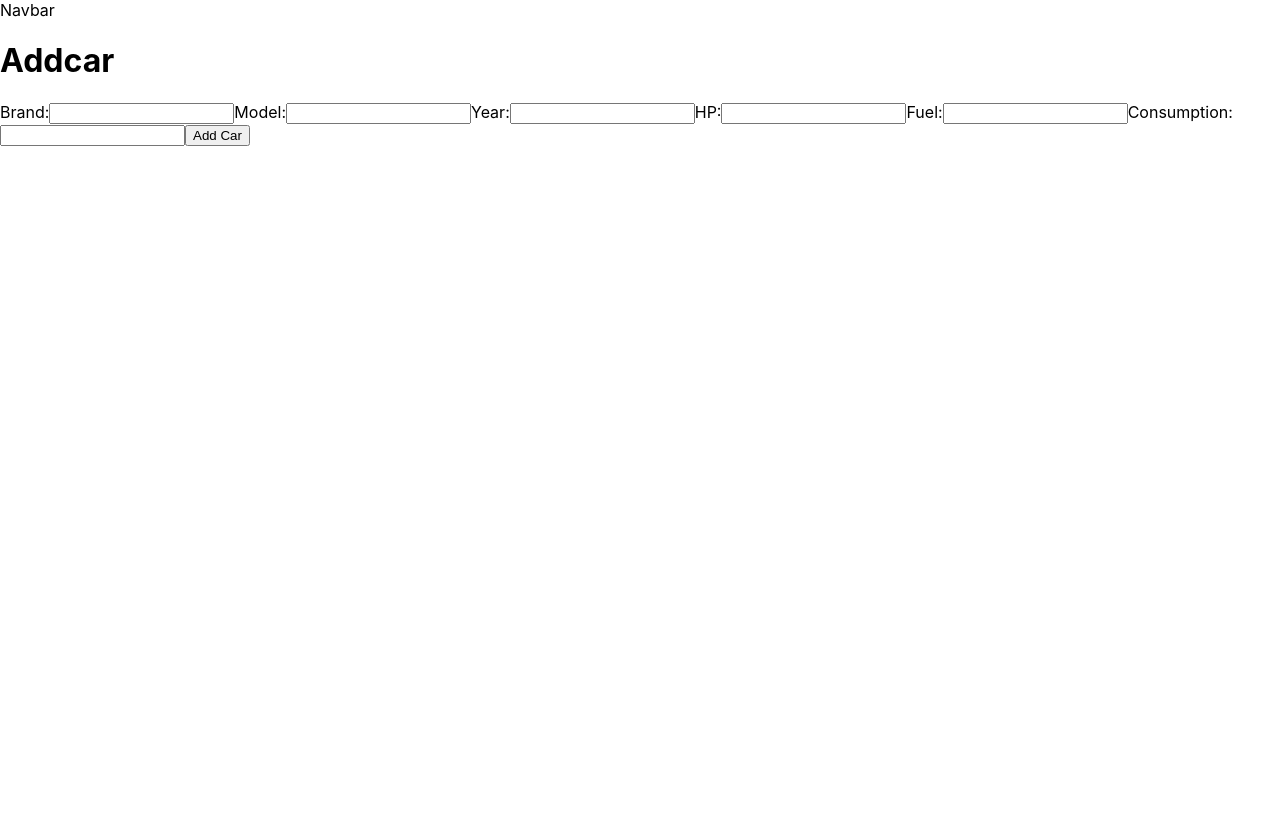
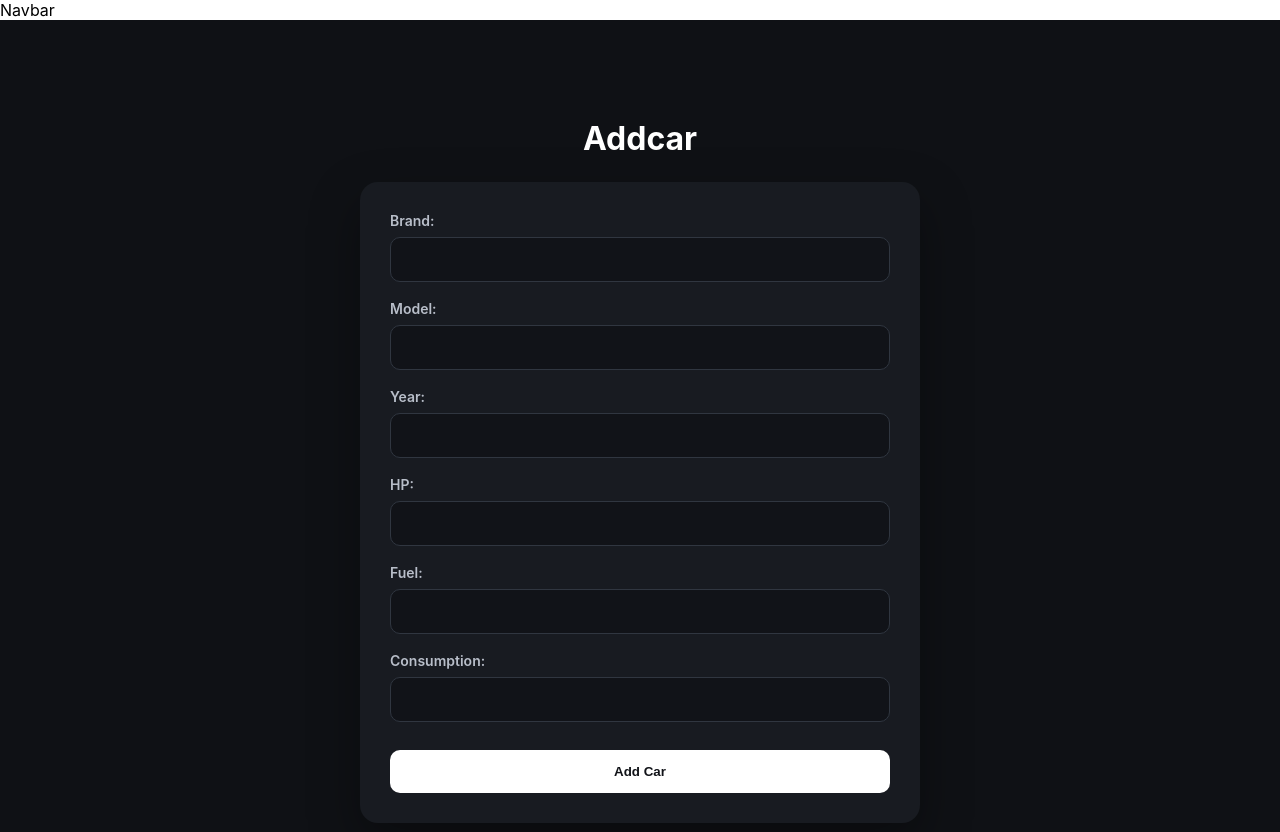
Before and after one commit to MartinG1341/react-car-app, a React (Create React App) app: page /add-car in a window 1280 px wide. Shown: the top 832 px of the page. Before the commit the page ends 800 px from the top, so only its background shows below. Built offline with nearby package versions, Linux system fonts and the light colour scheme.

Commit message:
Car-add form

```diff
--- /dev/null
+++ b/db.json
@@ -0,0 +1,14 @@
+{
+  "cars": [
+    {
+      "brand": "bmw",
+      "model": "330",
+      "year": "2000",
+      "horsepower": "231",
+      "fuel": "petrol",
+      "consumption": "14",
+      "id": "bL5zOwaxsgU"
+    }
+  ],
+  "$schema": "./node_modules/json-server/schema.json"
+}
--- a/package.json
+++ b/package.json
@@ -7,6 +7,7 @@
     "@testing-library/jest-dom": "^6.9.1",
     "@testing-library/react": "^16.3.2",
     "@testing-library/user-event": "^13.5.0",
+    "json-server": "^1.0.0-beta.15",
     "react": "^19.2.8",
     "react-dom": "^19.2.8",
     "react-router-dom": "^5.3.4",
@@ -17,7 +18,8 @@
     "start": "react-scripts start",
     "build": "react-scripts build",
     "test": "react-scripts test",
-    "eject": "react-scripts eject"
+    "eject": "react-scripts eject",
+    "server": "json-server --watch db.json --port 3001"
   },
   "eslintConfig": {
     "extends": [
--- a/src/pages/AddCar/AddCar.jsx
+++ b/src/pages/AddCar/AddCar.jsx
@@ -1,5 +1,6 @@
 import React from 'react'
 import { useState } from 'react'
+import styles from './AddCar.module.css'
 
 export default function AddCar() {
     const [brand, setBrand] = useState('')
@@ -10,15 +11,35 @@ export default function AddCar() {
     const [consumption, setConsumption] = useState('')
     const [isPending, setIsPending] = useState(false)
 
-    const handleSubmit = (e) => {
+    const handleSubmit = async (e) => {
         e.preventDefault()
         console.log(brand, model, year, horsepower, fuel, consumption)
+        const car = {
+            brand,
+            model,
+            year,
+            horsepower,
+            fuel,
+            consumption
+        }
+
+        setIsPending(true)
+
+        await fetch('http://localhost:3001/cars', {
+            method: 'POST',
+            headers: {
+                'Content-Type': 'application/json'
+            },
+            body: JSON.stringify(car)
+        })
+
+        setIsPending(false)
 
     }
   return (
-    <div>
+    <div className={styles.page}>
         <h1>Addcar</h1>
-    <form onSubmit={handleSubmit}>
+    <form onSubmit={handleSubmit} className={styles.form}>
         <label>
             Brand:
             <input type="text"
@@ -60,7 +81,7 @@ export default function AddCar() {
             />
         </label>
         {!isPending && <button>Add Car</button>}
-        {isPending && <button>loading</button>}
+        {isPending && <button>Adding</button>}
     </form>
     </div>
 )
--- a/src/pages/AddCar/AddCar.module.css
+++ b/src/pages/AddCar/AddCar.module.css
@@ -0,0 +1,75 @@
+.page {
+  min-height: 100vh;
+  display: flex;
+  flex-direction: column;
+  align-items: center;
+  justify-content: center;
+
+  background: #0f1115;
+  padding: 40px 20px;
+  color: white;
+}
+
+.page h1 {
+  margin-bottom: 24px;
+}
+
+.form {
+  width: 100%;
+  max-width: 500px;
+
+  display: flex;
+  flex-direction: column;
+  gap: 18px;
+
+  background: #181b21;
+  padding: 30px;
+  border-radius: 18px;
+
+  box-shadow: 0 20px 50px rgba(0, 0, 0, 0.35);
+}
+
+.form label {
+  display: flex;
+  flex-direction: column;
+  gap: 8px;
+
+  font-size: 14px;
+  font-weight: 600;
+  color: #b8bec9;
+}
+
+.form input {
+  padding: 13px 14px;
+
+  border: 1px solid #303640;
+  border-radius: 10px;
+
+  background: #111318;
+  color: white;
+
+  font-size: 15px;
+  outline: none;
+}
+
+.form input:focus {
+  border-color: #7d8cff;
+}
+
+.form button {
+  margin-top: 10px;
+  padding: 14px;
+
+  border: none;
+  border-radius: 10px;
+
+  background: white;
+  color: #111318;
+
+  font-weight: 700;
+  cursor: pointer;
+}
+
+.form button:hover {
+  opacity: 0.9;
+}
--- a/src/pages/Garage/Garage.jsx
+++ b/src/pages/Garage/Garage.jsx
@@ -1,4 +1,5 @@
 import React from 'react'
+import styles from './Garage.module.css'
 
 export default function Garage() {
   return (
```
Also changed, not shown: 1 other file (tests, documents, lock files or other folders).
